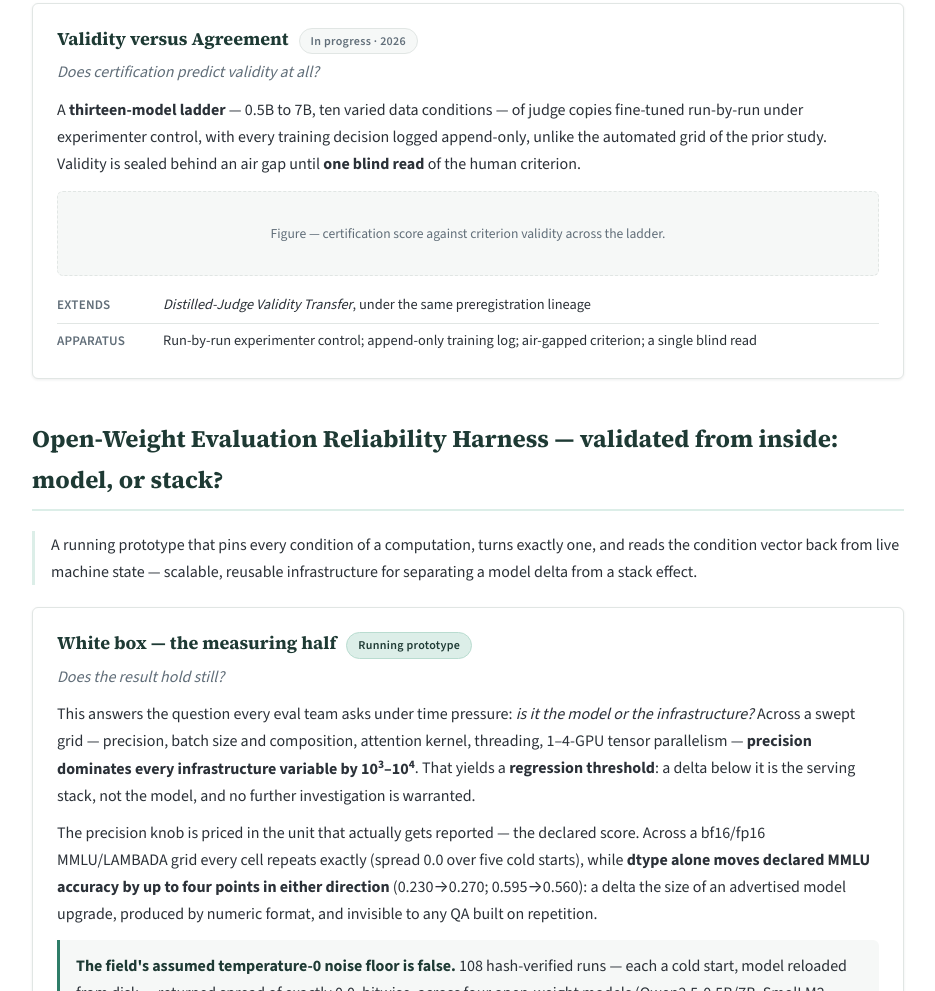
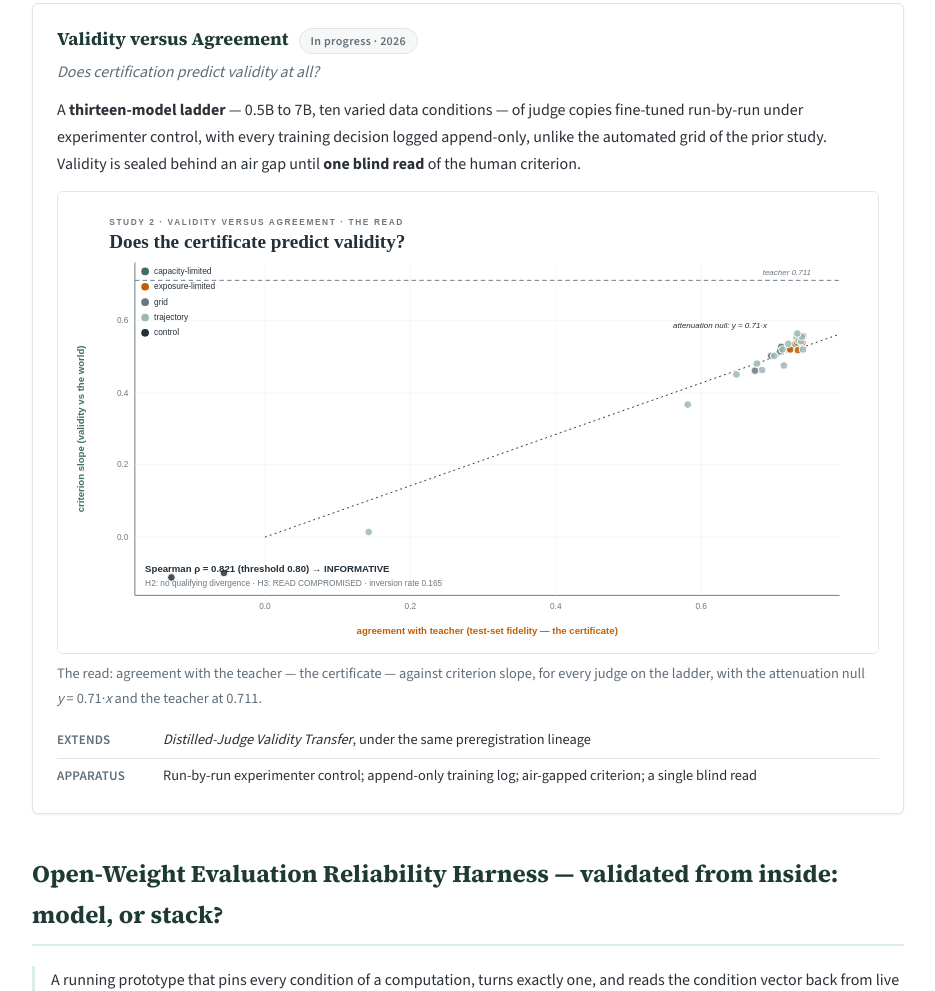
Before and after one commit to bsinno1/bsinno1.github.io, a plain HTML site: page research.html in a window 1280 px wide. Shown: the part 2331-3322 px from the top of the page, without its empty margins (172-1107 px from the left). Drawn offline with nearby package versions, Linux system fonts and the light colour scheme.

Commit message:
Publish the Study 2 read figure
Drops s2_scatter.svg into the slot reserved for it under Validity versus
Agreement, with a caption naming the axes, the attenuation null, and the
teacher at 0.711. Published on the author's explicit confirmation, after
flagging that the figure carries the read's verdicts.

The SVG is self-contained with a viewBox, so it scales to the column and
needs no external assets.

```diff
--- a/research.html
+++ b/research.html
@@ -180,9 +180,15 @@
               append-only, unlike the automated grid of the prior study. Validity is sealed behind an air gap
               until <strong>one blind read</strong> of the human criterion.
             </p>
-            <div class="figure-slot">
-              Figure &mdash; certification score against criterion validity across the ladder.
-            </div>
+            <figure style="margin:14px 0 0;">
+              <img src="assets/img/s2_scatter.svg" alt="Scatter of agreement with the teacher against criterion slope for the thirteen-model ladder, with the attenuation null and the teacher marked at 0.711."
+                   style="width:100%; height:auto; border:1px solid var(--border); border-radius:var(--radius); background:#fff;">
+              <figcaption class="note" style="margin-top:8px;">
+                The read: agreement with the teacher &mdash; the certificate &mdash; against criterion slope, for
+                every judge on the ladder, with the attenuation null <em>y</em>&nbsp;=&nbsp;0.71&middot;<em>x</em>
+                and the teacher at 0.711.
+              </figcaption>
+            </figure>
           </div>
           <ul class="project-facts">
             <li><span class="k">Extends</span><span class="v"><em>Distilled-Judge Validity Transfer</em>, under the same preregistration lineage</span></li>
```
Also changed, not shown: assets/img/s2_scatter.svg (added).
